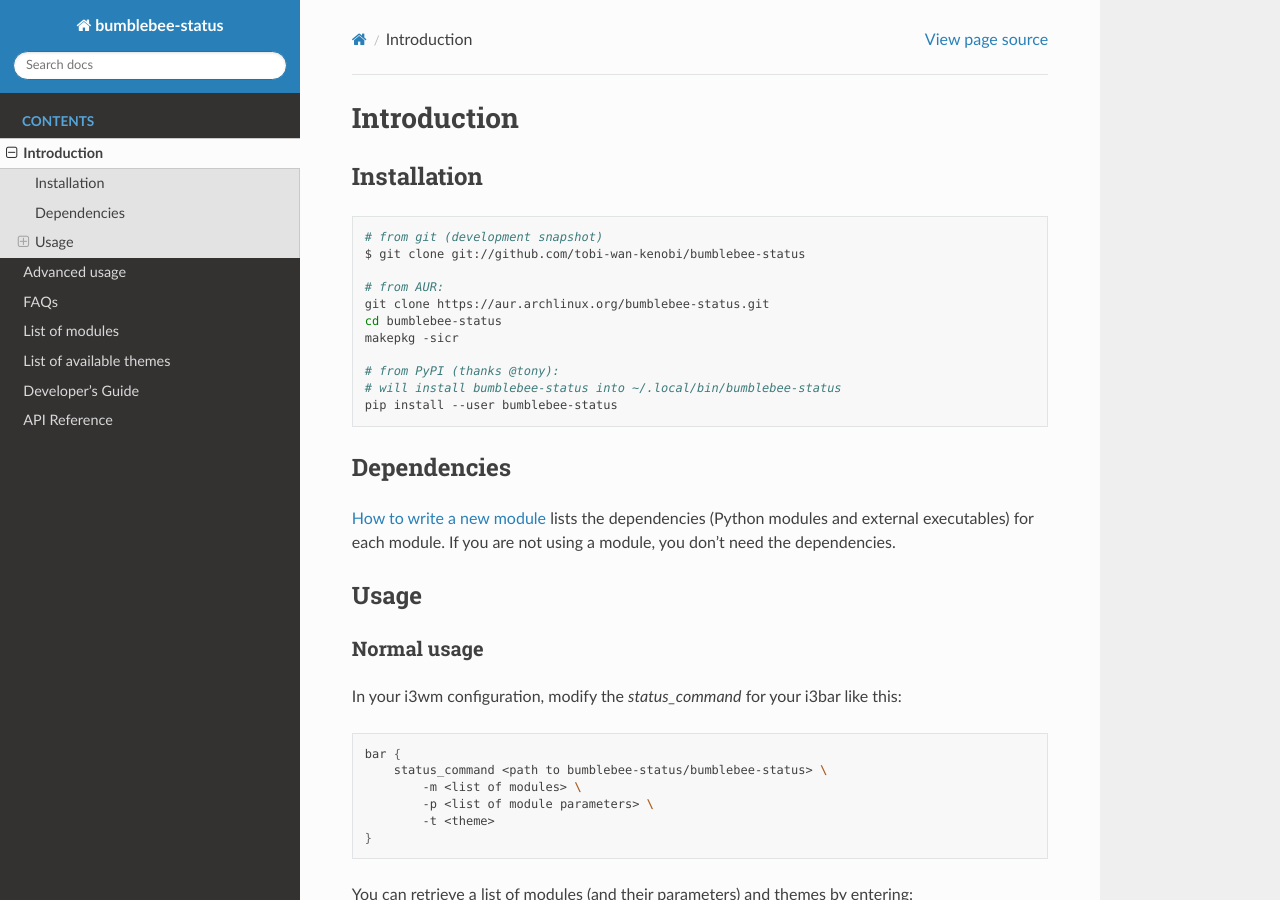
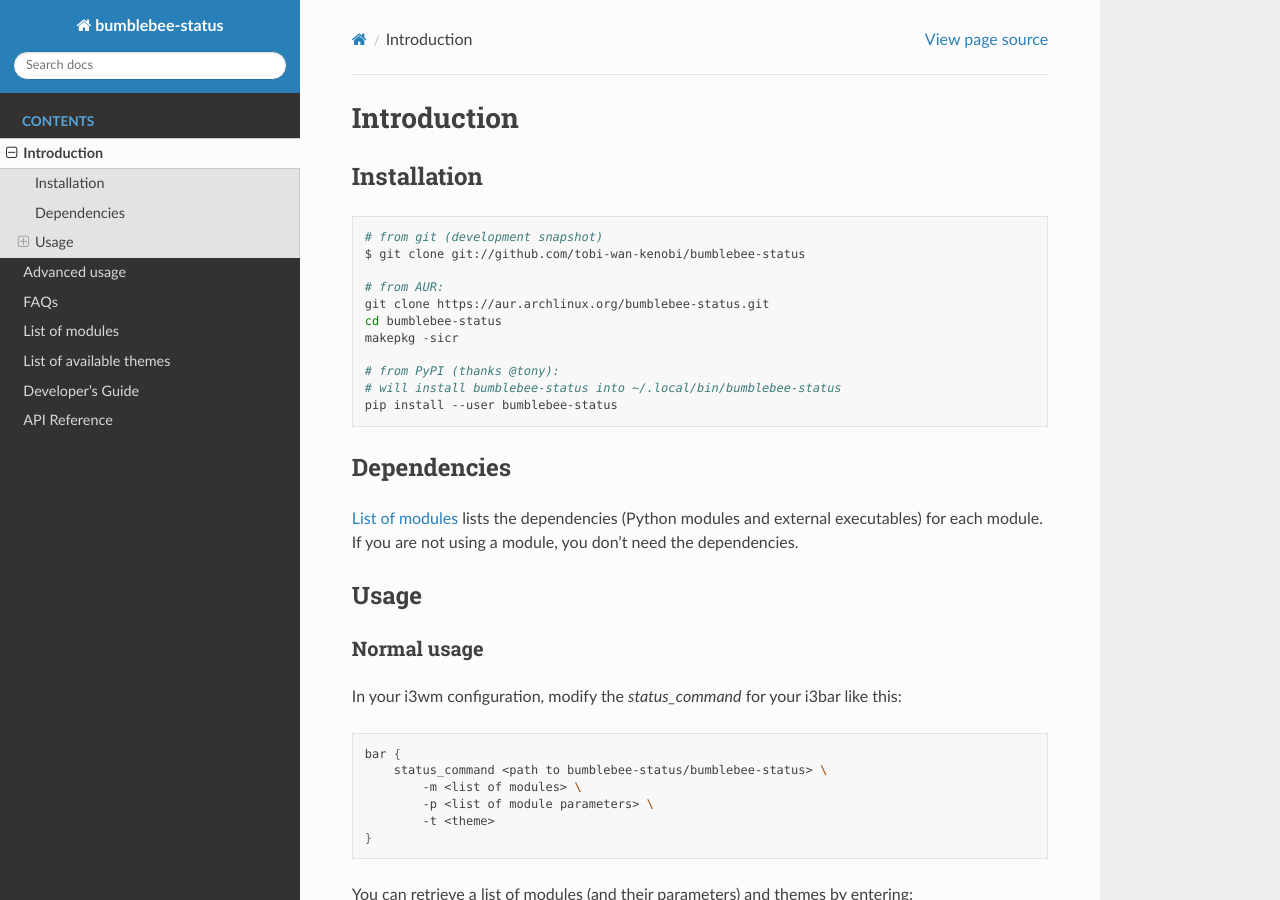
Before and after one commit to tobi-wan-kenobi/bumblebee-status, a Sphinx documentation site: the page built from docs/introduction.rst, in a window 1280 px wide and 900 px high. Built offline with Sphinx 7.4.7 and the Read the Docs theme 2.0.0, drawn with Linux system fonts in a browser that asks for light colours.

Commit message:
[doc] fix link

```diff
--- a/docs/introduction.rst
+++ b/docs/introduction.rst
@@ -22,7 +22,7 @@
 Dependencies
 ------------
 
-:doc:`development/module` lists the dependencies
+:doc:`modules` lists the dependencies
 (Python modules and external executables) for each module. If you are
 not using a module, you don’t need the dependencies.
 
```
